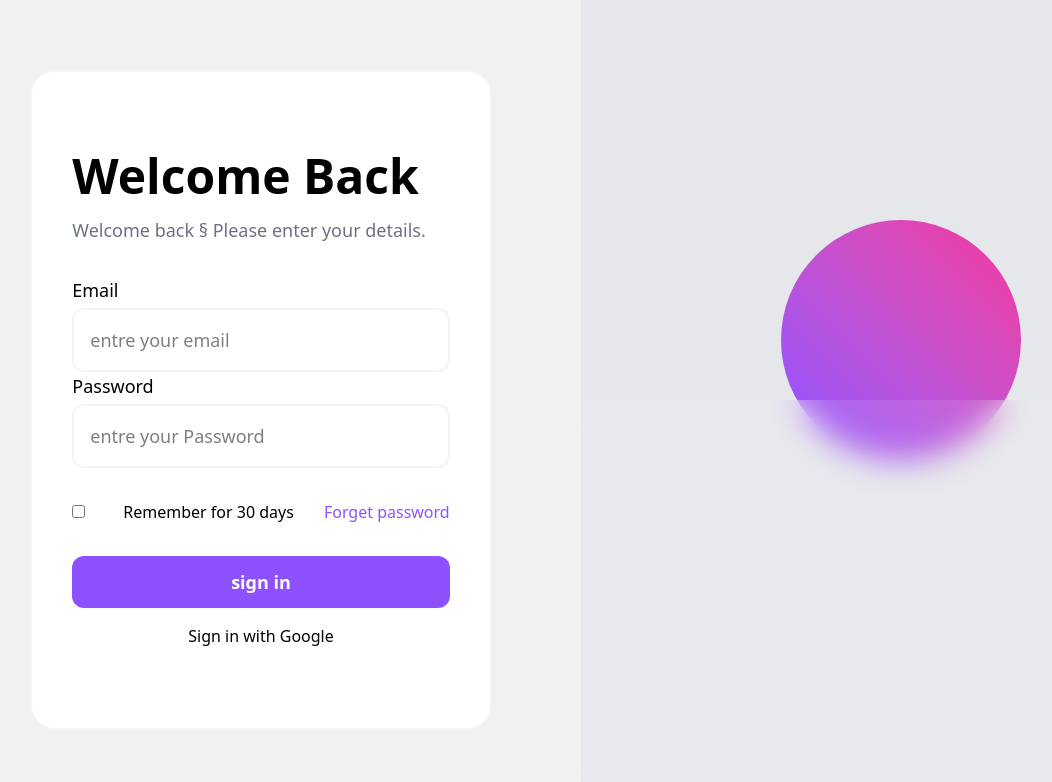
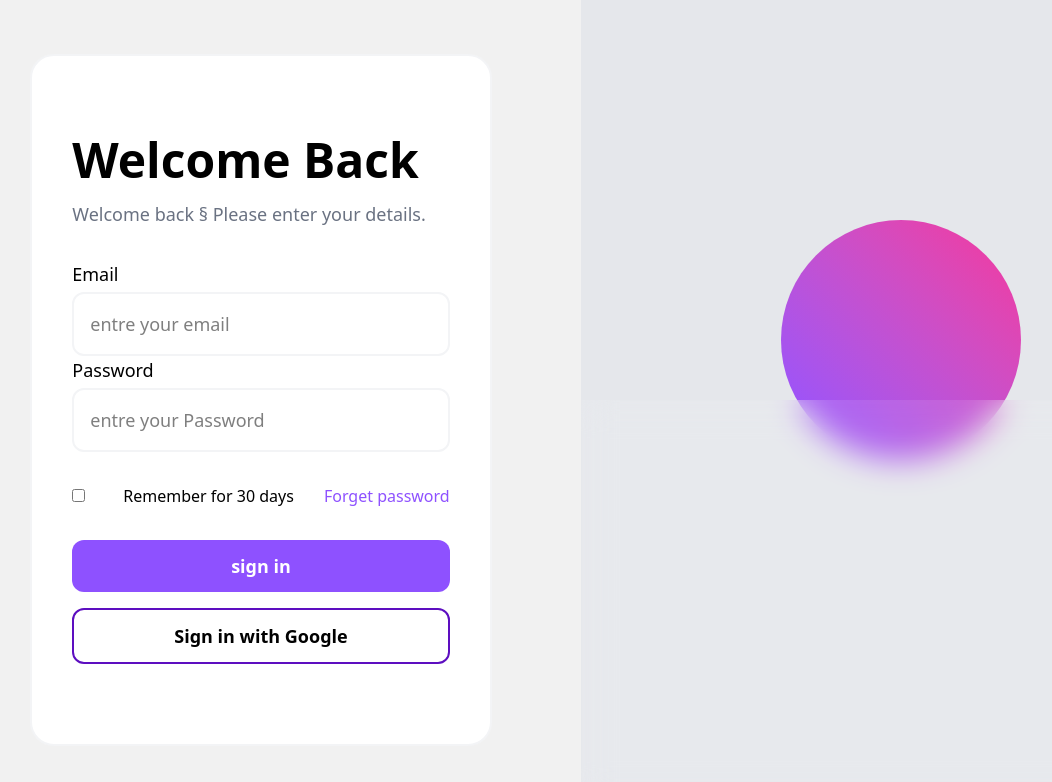
Before and after one commit to Demasse/login-react, a React (Vite) app: page / in a window 1280 px wide. Shown: the top 782 px of the page, without its empty margins (59-1111 px from the left). Built offline with nearby package versions, Linux system fonts and the light colour scheme.

Commit message:
finishing button

```diff
--- a/src/components/Form.jsx
+++ b/src/components/Form.jsx
@@ -39,7 +39,8 @@ export default function Form(){
             </div>
                <div className=" mt-8 flex flex-col gap-y-4 ">
                 <button className=' active:scale-[0.98] active:duration-75 transition-all hover:scale-[1.01 ease-in-out] bg-violet-500 py-3 rounded-xl text-white text-lg font-bold  ' >sign in</button>
-                <button className='  ' > Sign in with Google</button>
+                <button className=' items-center justify-center active:scale-[0.98] active:duration-75 transition-all hover:scale-[1.01 ease-in-out]  py-3 rounded-xl text-black text-lg font-bold  border-2 border-violet-800  ' >
+                     Sign in with Google</button>
                </div>
 
         </div>
```
